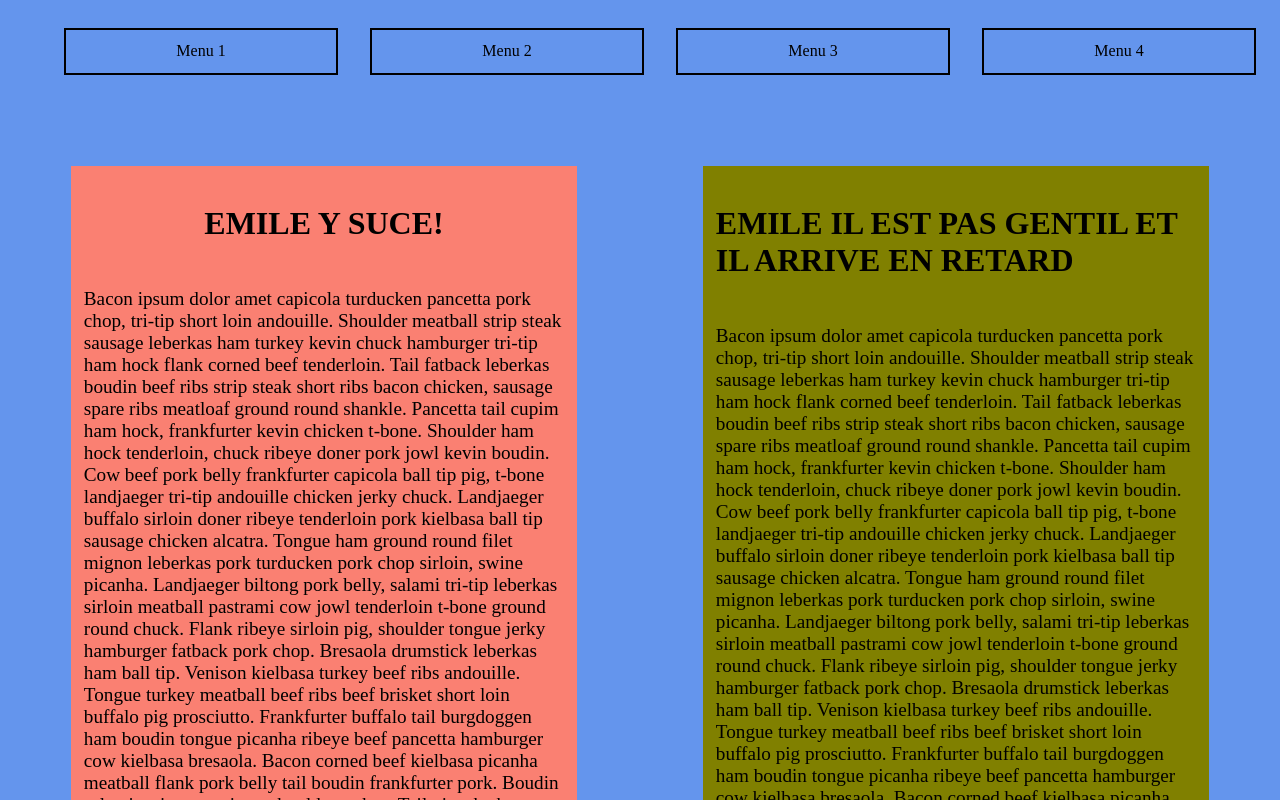
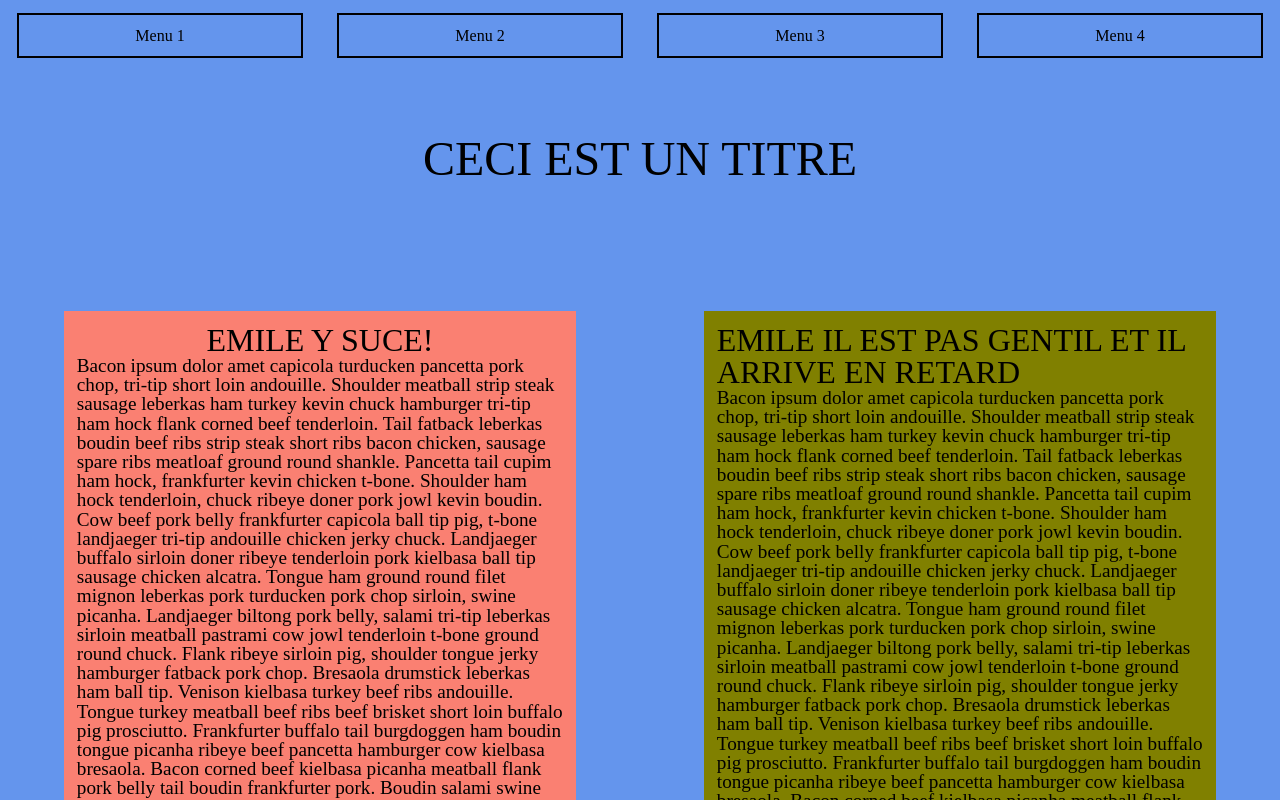
Before and after one commit to Jayerino/veille-node, a plain HTML site: page index.html in a window 1280 px wide. Shown: the top 800 px of the page. Drawn offline with Linux system fonts and the light colour scheme.

Commit message:
changements css + titre

```diff
--- /dev/null
+++ b/css/reset.css
@@ -0,0 +1,48 @@
+/* http://meyerweb.com/eric/tools/css/reset/
+   v2.0 | 20110126
+   License: none (public domain)
+*/
+
+html, body, div, span, applet, object, iframe,
+h1, h2, h3, h4, h5, h6, p, blockquote, pre,
+a, abbr, acronym, address, big, cite, code,
+del, dfn, em, img, ins, kbd, q, s, samp,
+small, strike, strong, sub, sup, tt, var,
+b, u, i, center,
+dl, dt, dd, ol, ul, li,
+fieldset, form, label, legend,
+table, caption, tbody, tfoot, thead, tr, th, td,
+article, aside, canvas, details, embed,
+figure, figcaption, footer, header, hgroup,
+menu, nav, output, ruby, section, summary,
+time, mark, audio, video {
+	margin: 0;
+	padding: 0;
+	border: 0;
+	font-size: 100%;
+	font: inherit;
+	vertical-align: baseline;
+}
+/* HTML5 display-role reset for older browsers */
+article, aside, details, figcaption, figure,
+footer, header, hgroup, menu, nav, section {
+	display: block;
+}
+body {
+	line-height: 1;
+}
+ol, ul {
+	list-style: none;
+}
+blockquote, q {
+	quotes: none;
+}
+blockquote:before, blockquote:after,
+q:before, q:after {
+	content: '';
+	content: none;
+}
+table {
+	border-collapse: collapse;
+	border-spacing: 0;
+}
--- a/index.html
+++ b/index.html
@@ -2,6 +2,7 @@
 <html>
 <head>
 	<title>Projet veille Node.js</title>
+	<link rel="stylesheet" type="text/css" href="css/reset.css">
 	<link rel="stylesheet" type="text/css" href="css/style.css">
 </head>
 <body>
@@ -16,6 +17,9 @@
 	</header>
 
 	<main>
+
+		<h1 id="titre">CECI EST UN TITRE</h1>
+
 		<div id = "sections">
 			<section id = "section1">
 				<h1>EMILE Y SUCE!</h1>
--- a/less/style.less
+++ b/less/style.less
@@ -6,6 +6,12 @@
 
 body {
 	background-color: @couleurFond;
+}
+
+#titre {
+	font-size: 3em;
+	text-align: center;
+	margin: 5%;
 }
 
 ul {
```
Also changed, not shown: css/style.css.
